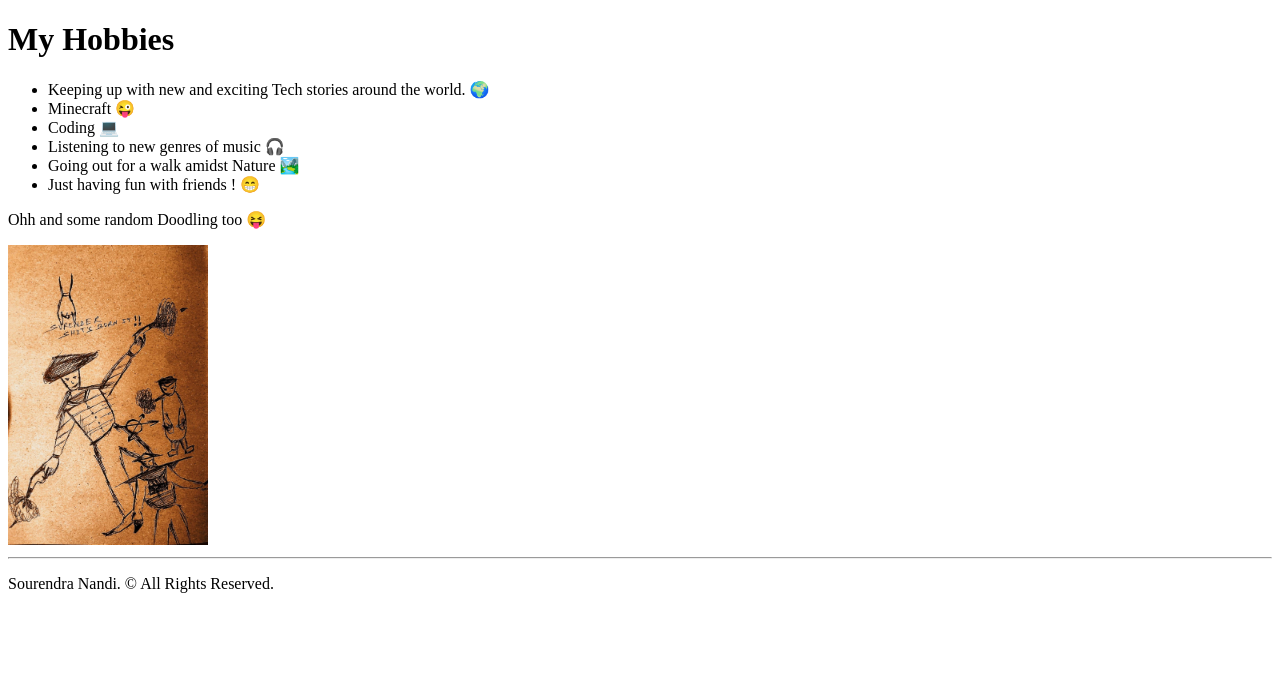
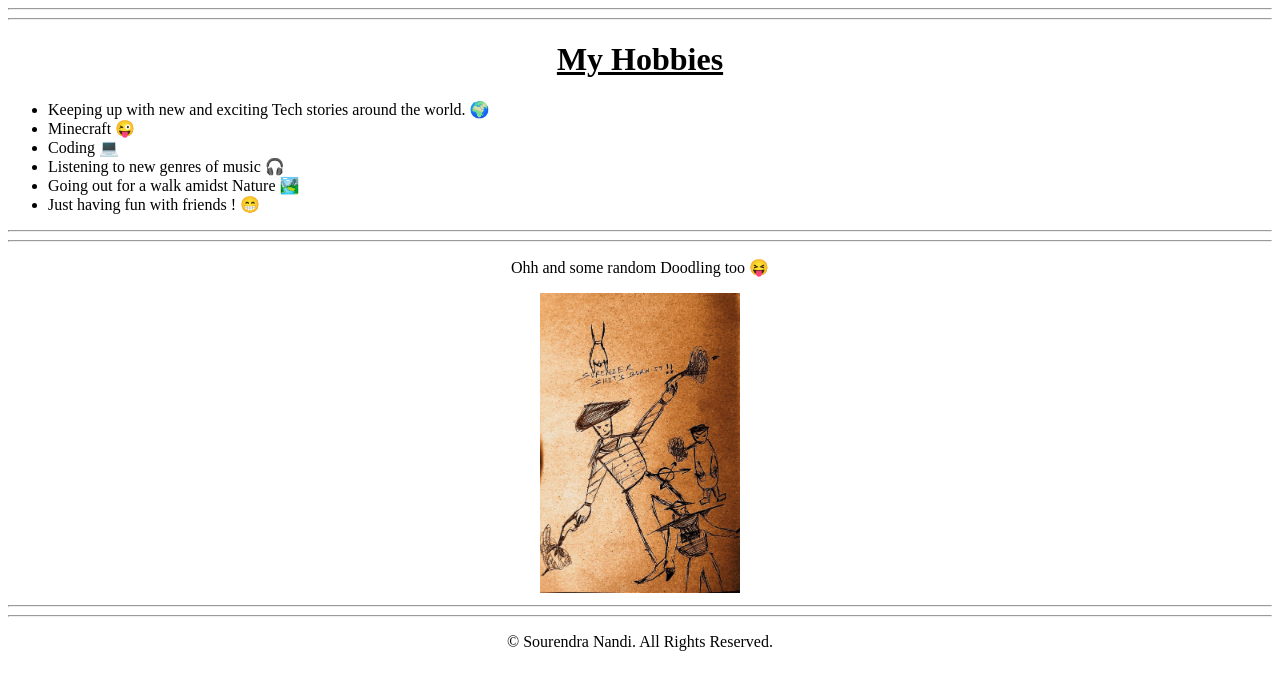
Before and after one commit to Sourendra-Shinobi/Sourendra-Resume, a plain HTML site: page public/hobbies.html in a window 1280 px wide. Drawn offline with Linux system fonts and the light colour scheme.

Commit message:
Major_Update-1 hobbies.html
1)Center align and Underline

```diff
--- a/public/hobbies.html
+++ b/public/hobbies.html
@@ -5,7 +5,8 @@
     <title>Hobbies</title>
 </head>
 <body>
-    <h1>My Hobbies</h1>
+    <hr/><hr/>
+    <center><u><h1>My Hobbies</h1></u></center>
     <ul>
         <li>Keeping up with new and exciting Tech stories around the world. 🌍</li>
         <li>Minecraft 😜</li>
@@ -14,11 +15,14 @@
         <li>Going out for a walk amidst Nature 🏞️</li>
         <li>Just having fun with friends ! 😁</li>
     </ul>
-    <p>Ohh and some random Doodling too 😝</p>
-    <img src="../Assets/Images/Doodle.jpg" height="300" width="200" alt="Random Doodle"/>
-    <hr/>
-    <footer>
-        <p>Sourendra Nandi. &copy All Rights Reserved.</p>
-    </footer>
+    <hr/><hr/>
+    <center>
+        <p>Ohh and some random Doodling too 😝</p>
+        <img src="../Assets/Images/Doodle.jpg" height="300" width="200" alt="Random Doodle"/>
+        <hr/><hr/>
+        <footer>
+            <p>&copy Sourendra Nandi. All Rights Reserved.</p>
+        </footer>
+    </center>
 </body>
-</html>
+</htmen
```
